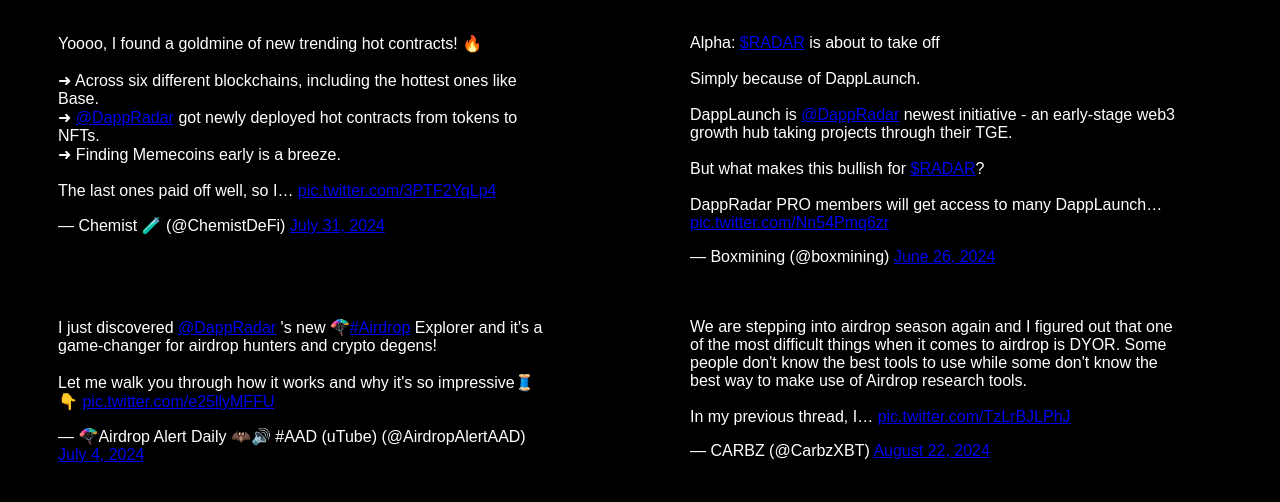
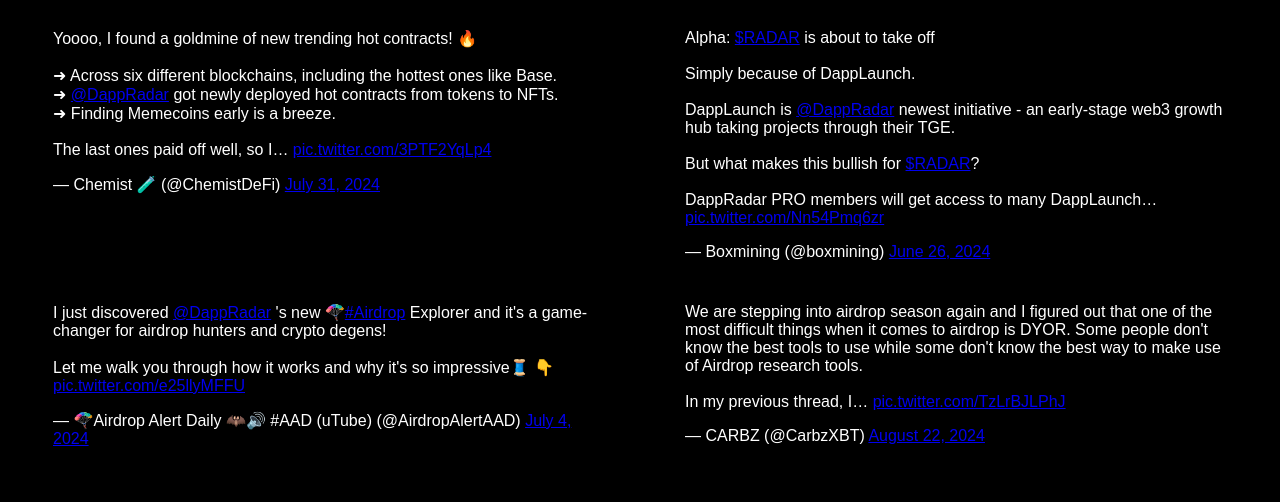
Before and after one commit to lunarnick-star/dapp_radar, a plain HTML site: page index.html in a window 1280 px wide. Drawn offline with Linux system fonts and the light colour scheme.

Commit message:
Update index.html

```diff
--- a/index.html
+++ b/index.html
@@ -2,7 +2,7 @@
 <html lang="en">
 <head>
     <meta charset="UTF-8">
-    <title>Embedded Tweets - Wider Size</title>
+    <title>Embedded Tweets - Tighter Layout</title>
     <style>
         body {
             background-color: #000;
@@ -15,11 +15,11 @@
             justify-content: space-between;
         }
         .tweet {
-            flex: 1 1 45%;
-            margin: 10px;
+            flex: 1 1 48%;
+            margin: 5px;
         }
         .tweet blockquote {
-            max-width: 500px;
+            max-width: 100%;
         }
     </style>
 </head>
```
